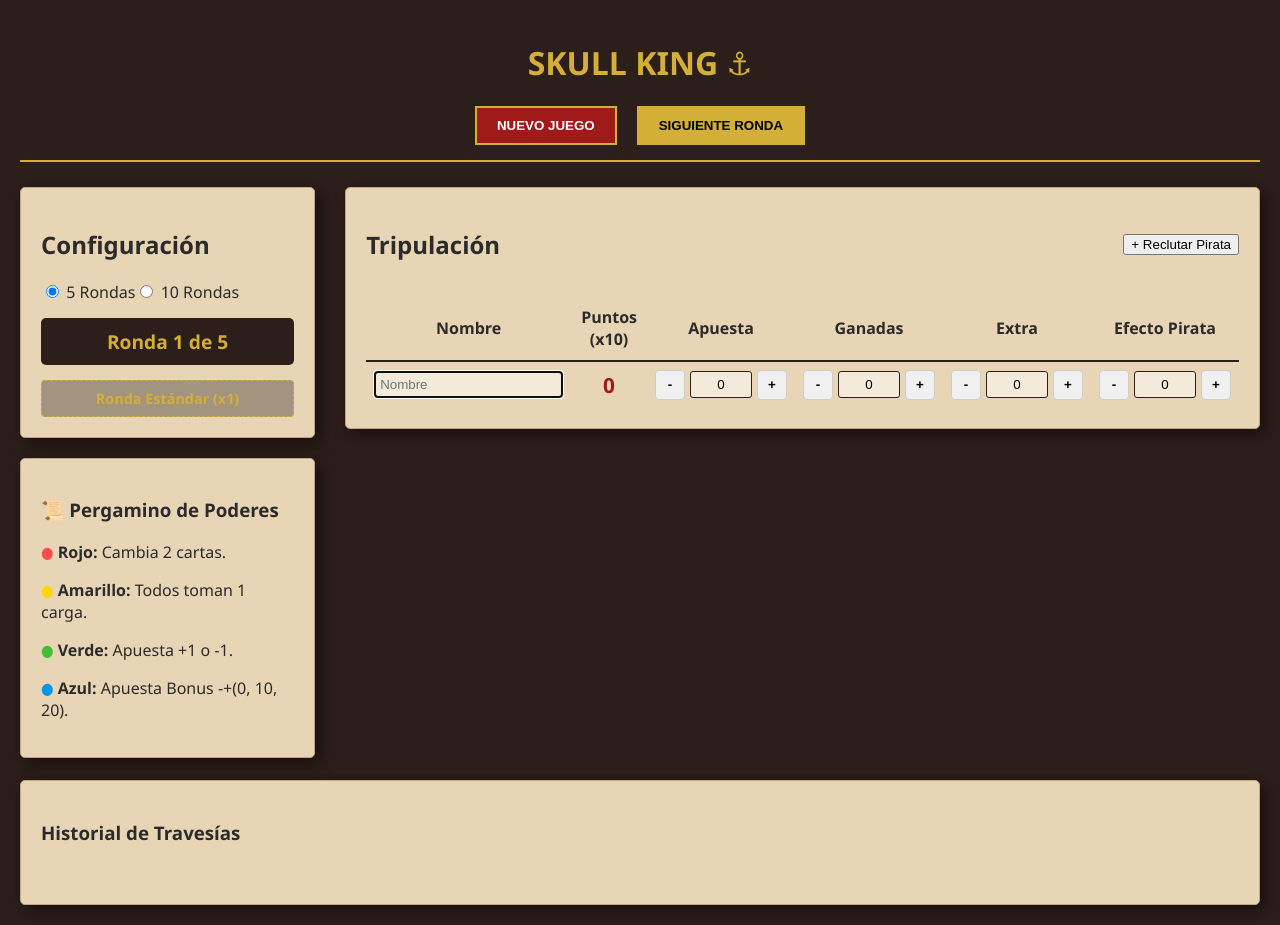
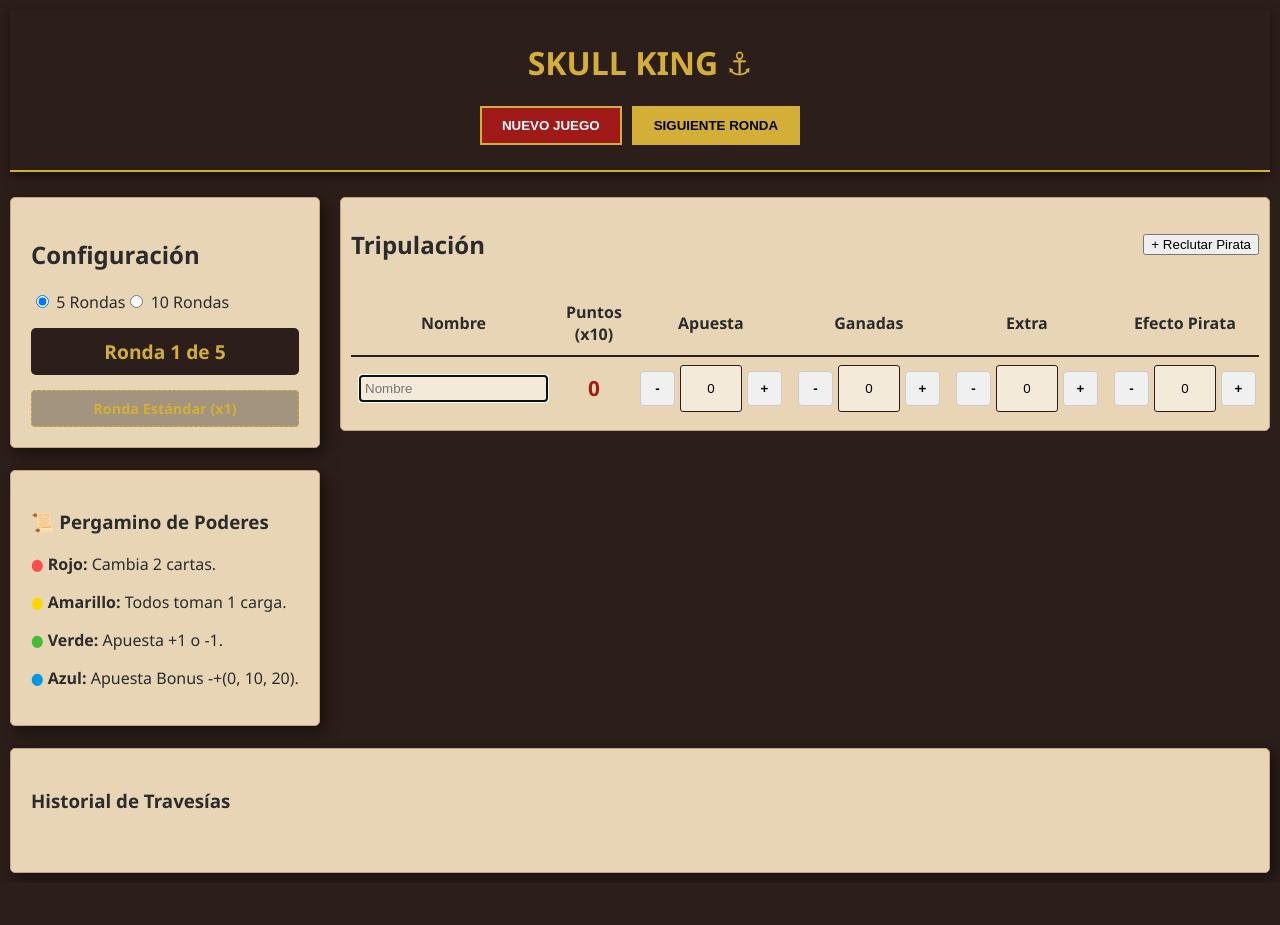
Before and after one commit to BrandonMDLCN/skull-king-module, a React (Create React App) app: page / in a window 1280 px wide. After the commit the page ends 883 px from the top, so only its background shows below. Built offline with nearby package versions, Linux system fonts and the light colour scheme.

Commit message:
mas experiencia de usuario y responsive

```diff
--- a/src/App.css
+++ b/src/App.css
@@ -14,9 +14,11 @@
 }
 
 .skull-king-theme {
-  padding: 20px;
+  padding: 10px;
   max-width: 1400px;
   margin: 0 auto;
+  position: relative;
+  z-index: 1;
 }
 
 .main-header {
@@ -24,31 +26,61 @@
   color: var(--gold);
   border-bottom: 2px solid var(--gold);
   margin-bottom: 25px;
+
+  /* --- INICIO DE CABECERA FIJA --- */
+  position: sticky;      /* Hace que el elemento se pegue */
+  top: 0;               /* Se pega al borde superior */
+  z-index: 10;        /* Asegura que quede por encima de las tablas y cartas */
+  background-color: var(--wood-dark); /* Es vital poner fondo para que no se transparente el texto de abajo */
+  padding: 10px 0;      /* Un poco de espacio para que luzca mejor al bajar */
+  /* --- FIN DE CABECERA FIJA --- */
+  box-shadow: 0 4px 10px rgba(0, 0, 0, 0.5);
 }
 
 .header-buttons {
   margin: 15px 0;
   display: flex;
   justify-content: center;
-  gap: 20px;
+  gap: 10px;
+  flex-wrap: wrap;
 }
 
 /* Layout de dos columnas */
-.game-container {
+/* .game-container {
   display: flex;
   gap: 30px;
   align-items: flex-start;
+} */
+.game-container {
+  display: flex;
+  flex-direction: column; /* Por defecto una columna (Mobile First) */
+  gap: 20px;
+  align-items: stretch;
 }
 
-.side-panel {
-  flex: 1; /* 25% */
-  display: flex;
-  flex-direction: column;
-  gap: 20px;
+/* Media Query para Tablets y PCs */
+@media (min-width: 992px) {
+  .game-container {
+    flex-direction: row; /* Volvemos a dos columnas en pantallas grandes */
+    align-items: flex-start;
+  }
+
+  .side-panel {
+    flex: 1;
+    position: sticky; /* Opcional: El panel lateral se queda fijo al hacer scroll */
+    top: 20px;
+  }
+
+  .main-panel {
+    flex: 3;
+  }
 }
 
+/* --- OPTIMIZACIÓN DE TABLAS --- */
+/* Evita que la tabla desborde la pantalla en celulares */
 .main-panel {
-  flex: 3; /* 75% */
+  width: 100%;
+  overflow-x: auto; /* Scroll horizontal si la tabla es muy ancha */
 }
 
 /* Tarjetas estilo papel antiguo */
@@ -82,7 +114,45 @@
 table {
   width: 100%;
   border-collapse: collapse;
-  margin-top: 15px;
+  min-width: 500px; /* Obligamos a la tabla a mantener un ancho mínimo para que sea legible */
+}
+
+.table-card {
+  width: 100%;
+  padding: 10px; /* Reducimos un poco el padding en móviles */
+  box-sizing: border-box; /* Asegura que el padding no sume al ancho total */
+  overflow: hidden; /* Evita que cualquier sombra o borde se escape */
+}
+
+.table-responsive-container {
+  width: 100%;
+  overflow-x: auto; /* Aquí ocurre la magia: scroll horizontal solo cuando es necesario */
+  -webkit-overflow-scrolling: touch; /* Suavidad en dispositivos iOS */
+  margin-top: 10px;
+}
+
+@media (max-width: 600px) {
+  .input-number {
+    width: 40px; /* Un poco más pequeños en celular */
+    padding: 2px;
+  }
+
+  th, td {
+    padding: 5px; /* Reducimos espacio entre celdas */
+    font-size: 0.9rem;
+  }
+}
+
+@media (max-width: 600px) {
+  .winner-title { font-size: 1.8rem; }
+  .score-cell { font-size: 1.1rem; }
+  .main-header h1 { font-size: 1.5rem; }
+}
+
+/* Ajuste de inputs para que sean fáciles de tocar con el dedo */
+.input-number, .btn-control {
+  min-height: 35px;
+  min-width: 35px;
 }
 
 th {
@@ -224,3 +294,9 @@
   from { opacity: 0; transform: translateY(-10px); }
   to { opacity: 1; transform: translateY(0); }
 }
+
+body:has(.modal-overlay) .main-header {
+  z-index: -1 !important;
+  pointer-events: none; /* Evita que el usuario haga clic en el header oculto */
+  opacity: 0.5; /* Opcional: lo hace ver tenue detrás del desenfoque */
+}
--- a/src/App.js
+++ b/src/App.js
@@ -1,9 +1,10 @@
 import './App.css';
-import { useState } from 'react';
+import { useEffect, useState } from 'react';
 import Header from './components/Header';
 import InfoNote from './components/info-note';
 import Configuracion from './components/Configuracion';
 import JugadorRow from './components/JugadorRow';
+import GanadorModal from './components/GanadorModal';
 
 function App() {
   const [maxRondas, setMaxRondas] = useState(5);
@@ -13,6 +14,23 @@
     { id: 1, nombre: '', puntos: 0, apuestaHecha: 0, apuestaGanada: 0, puntosExtra: 0 , efectoPirata: 0}
   ]);
   const [historialRondas, setHistorialRondas] = useState([]);
+  const [modalAbierto, setModalAbierto] = useState(true);
+
+  const finalizoJuego = rondaActual === maxRondas;
+  // Sincronización para que no se abra solo al cargar la página
+  useEffect(() => {
+    if (finalizoJuego) {
+      setModalAbierto(true);
+    }
+  }, [finalizoJuego]); // Solo se dispara cuando el valor de finalizoJuego cambia a true
+
+  useEffect(() => {
+    if (modalAbierto) {
+      document.body.style.overflow = 'hidden';
+    } else {
+      document.body.style.overflow = 'unset';
+    }
+  }, [modalAbierto]);
 
   const nuevoJuego = () => {
     if (window.confirm("¿Reiniciar la travesía, capitán?")) {
@@ -46,8 +64,20 @@
     setJugadores(nuevosJugadores);
   };
 
+  const obtenerGanadores = () => {
+    const maxPuntos = Math.max(...jugadores.map(j => j.puntos));
+    return jugadores.filter(j => j.puntos === maxPuntos);
+  };
+
   return (
     <div className="skull-king-theme">
+      {finalizoJuego && modalAbierto && (
+        <GanadorModal
+          ganadores={obtenerGanadores()}
+          alCerrar={() => setModalAbierto(false)}
+          nuevoJuego={nuevoJuego}
+        />
+      )}
       <Header setRondaActual={setRondaActual} setJuegoIniciado={setJuegoIniciado} setJugadores={setJugadores} jugadores={jugadores} rondaActual={rondaActual} maxRondas={maxRondas} historialRondas={historialRondas} setHistorialRondas={setHistorialRondas} nuevoJuego={nuevoJuego}/>
 
       <div className="game-container">
@@ -64,6 +94,7 @@
               <h2>Tripulación</h2>
               <button className="btn-small" onClick={agregarJugador}>+ Reclutar Pirata</button>
             </div>
+            <div className="table-responsive-container">
               <table>
                 <thead>
                   <tr>
@@ -81,6 +112,7 @@
                   ))}
                 </tbody>
               </table>
+            </div>
           </div>
         </main>
       </div><br/>
--- a/src/components/Configuracion.jsx
+++ b/src/components/Configuracion.jsx
@@ -1,22 +1,6 @@
 import PropTypes from "prop-types";
-import { useEffect, useState } from "react";
-import GanadorModal from "./GanadorModal";
 
 const Configuracion = ({ maxRondas, setMaxRondas, juegoIniciado, rondaActual, jugadores, nuevoJuego }) => {
-  const [modalAbierto, setModalAbierto] = useState(true);
-  const finalizoJuego = rondaActual === maxRondas;
-  // Sincronización para que no se abra solo al cargar la página
-  useEffect(() => {
-    if (finalizoJuego) {
-      setModalAbierto(true);
-    }
-  }, [finalizoJuego]); // Solo se dispara cuando el valor de finalizoJuego cambia a true
-
-  // Obtenemos los ganadores
-  const obtenerGanadores = () => {
-    const maxPuntos = Math.max(...jugadores.map(j => j.puntos));
-    return jugadores.filter(j => j.puntos === maxPuntos);
-  };
 
   // Lógica para el mensaje de aviso
   const getMensajeMultiplicador = () => {
@@ -39,7 +23,7 @@
     return `Ganador: ${ganadores[0].nombre}!`;
   };
 
-  return (
+  return (<>
     <div className="card config-card">
       <h2>Configuración</h2>
       <div className="rondas-config">
@@ -77,15 +61,9 @@
       >
         {getMensajeMultiplicador()}
       </div>
-      {/* Solo mostramos el modal si el juego terminó y el modal está marcado como abierto */}
-      {finalizoJuego && modalAbierto && (
-        <GanadorModal
-          ganadores={obtenerGanadores()}
-          alCerrar={() => setModalAbierto(false)}
-          nuevoJuego={nuevoJuego}
-        />
-      )}
-    </div>
+
+    </div><br/>
+    </>
   );
 };
 
--- a/src/components/GanadorModal.css
+++ b/src/components/GanadorModal.css
@@ -5,39 +5,44 @@
   position: fixed;
   top: 0;
   left: 0;
-  width: 100vw;
-  height: 100vh;
-  background: rgba(0, 0, 0, 0.85); /* Oscurecemos el fondo */
+  right: 0;
+  bottom: 0;
+  width: 100%;
+  height: 100%;
+  background: rgba(0, 0, 0, 0.85); /* Casi opaco para cubrir el header */
   display: flex;
   justify-content: center;
   align-items: center;
+
+  /* Elevamos el nivel al máximo posible */
   z-index: 9999;
   -webkit-backdrop-filter: blur(8px); /* Aumentamos el desenfoque para que resalte el modal */
   backdrop-filter: blur(8px);
 }
 
 .winner-card {
-  background-color: var(--paper); /* Color pergamino */
+  background-color: var(--paper);
   background-image: radial-gradient(circle, rgba(255,255,255,0.2) 0%, rgba(0,0,0,0.05) 100%);
-  border: 6px double var(--wood-dark); /* Borde estilo marco antiguo */
-  outline: 2px solid var(--gold); /* Detalle en oro */
-  padding: 4rem;
+  border: 6px double var(--wood-dark);
+  outline: 2px solid var(--gold);
+  padding: 2rem; /* Reducido de 4rem para móviles */
   border-radius: 10px;
   text-align: center;
-  box-shadow: 0 0 50px rgba(0, 0, 0, 0.8), inset 0 0 30px rgba(196, 164, 132, 0.5);
+  box-shadow: 0 0 50px rgba(0, 0, 0, 0.8);
   position: relative;
-  max-width: 90%;
+  width: 90%; /* Ocupa casi todo el ancho en móviles */
+  max-width: 600px; /* Pero no crece demasiado en PC */
+  max-height: 90vh; /* Evita que se salga de la pantalla verticalmente */
+  overflow-y: auto; /* Scroll interno si el contenido es mucho */
   animation: popIn 0.5s cubic-bezier(0.26, 0.53, 0.74, 1.48);
+  z-index: 1000000;
 }
 
 .winner-title {
-  color: var(--pirate-red); /* Rojo para el título principal */
-  font-size: 3rem;
+  color: var(--pirate-red);
+  font-size: 1.8rem; /* Tamaño base más pequeño */
   margin-bottom: 0.5rem;
   text-transform: uppercase;
-  letter-spacing: 3px;
-  text-shadow: 1px 1px 0px var(--gold);
-  border-bottom: 2px solid var(--wood-dark);
   display: inline-block;
   padding-bottom: 10px;
 }
@@ -47,14 +52,23 @@
 }
 
 .winner-name-highlight {
-  font-size: 5.5rem;
+  font-size: 2.5rem; /* Reducido de 5.5rem */
   color: var(--wood-dark);
   font-weight: 900;
-  text-transform: uppercase;
-  margin: 5px 0;
-  /* Efecto de texto grabado */
-  text-shadow: 2px 2px 0px rgba(255,255,255,0.5);
-  line-height: 1;
+  word-wrap: break-word; /* Evita que nombres largos rompan el modal */
+}
+
+/* Media Query para pantallas más grandes (Desktop) */
+@media (min-width: 768px) {
+  .winner-card {
+    padding: 4rem;
+  }
+  .winner-title {
+    font-size: 3rem;
+  }
+  .winner-name-highlight {
+    font-size: 5.5rem;
+  }
 }
 
 .winner-score {
@@ -92,9 +106,16 @@
 
 .modal-buttons {
   display: flex;
-  gap: 20px;
+  flex-direction: column; /* Botones uno sobre otro en móvil */
+  gap: 10px;
   justify-content: center;
   margin-top: 20px;
+}
+
+@media (min-width: 480px) {
+  .modal-buttons {
+    flex-direction: row; /* Botones al lado en pantallas medianas */
+  }
 }
 
 .icon-pirate {
@@ -107,3 +128,7 @@
   transform: translateY(4px);
   box-shadow: none;
 }
+
+body.modal-open {
+  overflow: hidden;
+}
--- a/src/components/GanadorModal.jsx
+++ b/src/components/GanadorModal.jsx
@@ -2,6 +2,7 @@
 import confetti from 'canvas-confetti';
 import PropTypes from 'prop-types';
 import './GanadorModal.css';
+import ReactDOM from 'react-dom';
 
 const GanadorModal = ({ ganadores, alCerrar, nuevoJuego }) => {
   useEffect(() => {
@@ -23,7 +24,7 @@
 
   const esEmpate = ganadores.length > 1;
 
-  return (
+  return ReactDOM.createPortal(
     <div className="modal-overlay">
       <div className="modal-content winner-card">
         <h1 className="winner-title">{esEmpate ? "¡EMPATE PIRATA!" : "¡REY PIRATA!"}</h1>
@@ -44,7 +45,8 @@
           </button>
         </div>
       </div>
-    </div>
+    </div>,
+    document.body
   );
 };
 
```
Lines whose indentation alone changed are shown as unchanged.
